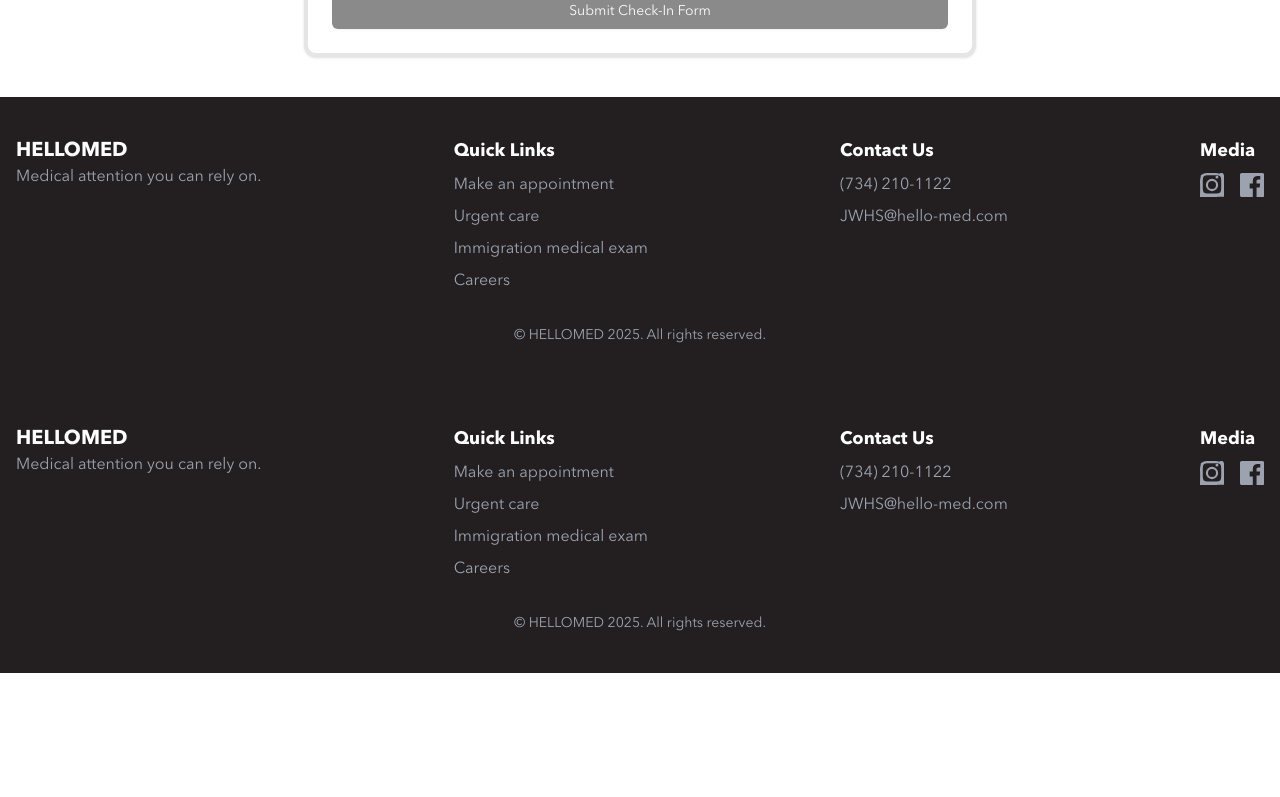
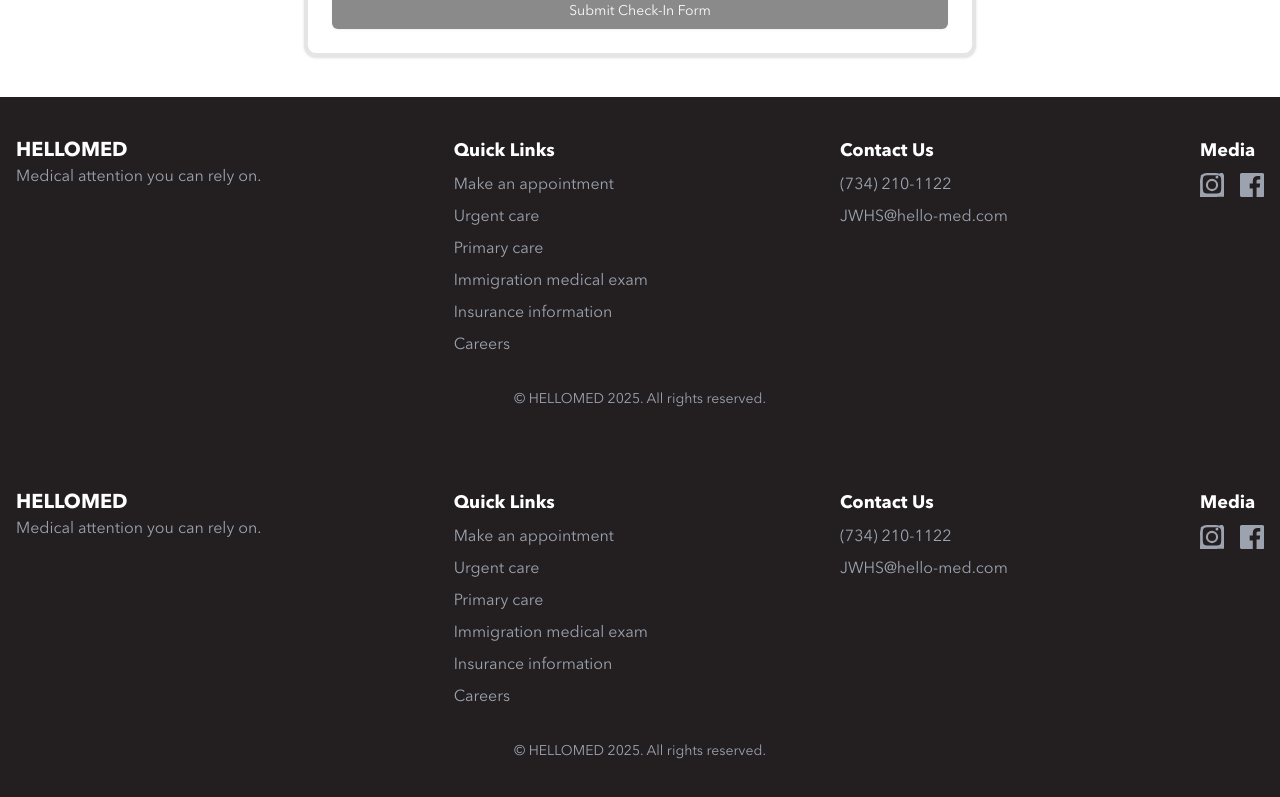
Before and after one commit to dongsub0918/hellomed-client, a Next.js app: page /check-in in a window 1280 px wide. Shown: the part 1990-2787 px from the top of the page. Before the commit the page ends 2663 px from the top, so only its background shows below. Built offline with nearby package versions, Linux system fonts and the light colour scheme; no server answers.

Commit message:
Fix: add links to footer

```diff
--- a/src/ui/footer.tsx
+++ b/src/ui/footer.tsx
@@ -24,11 +24,24 @@ export default function Footer() {
                 </Link>
               </li>
               <li>
+                <Link href="/primary-care" className="hover:text-white">
+                  Primary care
+                </Link>
+              </li>
+              <li>
                 <Link
                   href="/immigration-medical-exam"
                   className="hover:text-white"
                 >
                   Immigration medical exam
+                </Link>
+              </li>
+              <li>
+                <Link
+                  href="/insurance-information"
+                  className="hover:text-white"
+                >
+                  Insurance information
                 </Link>
               </li>
               <li>
```
